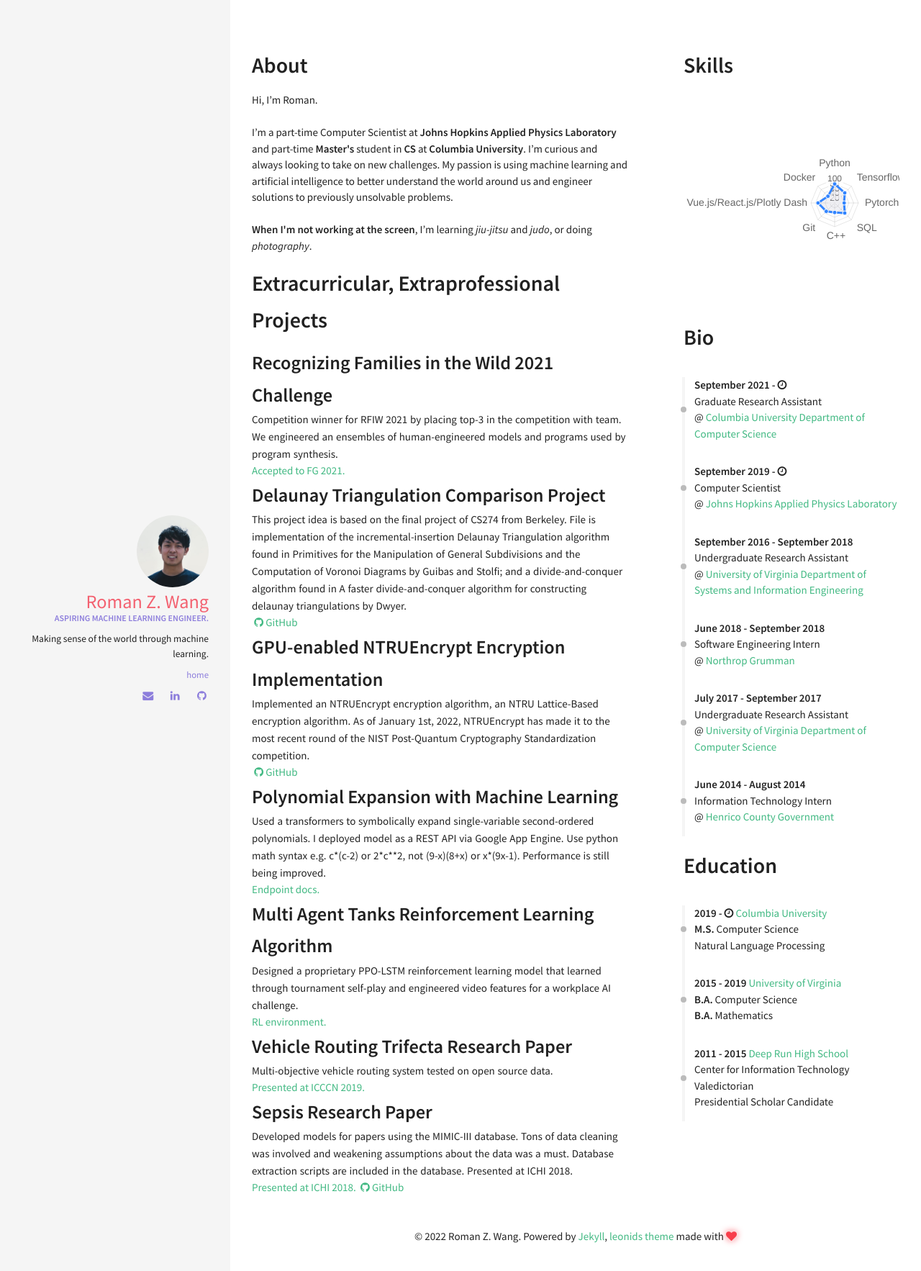
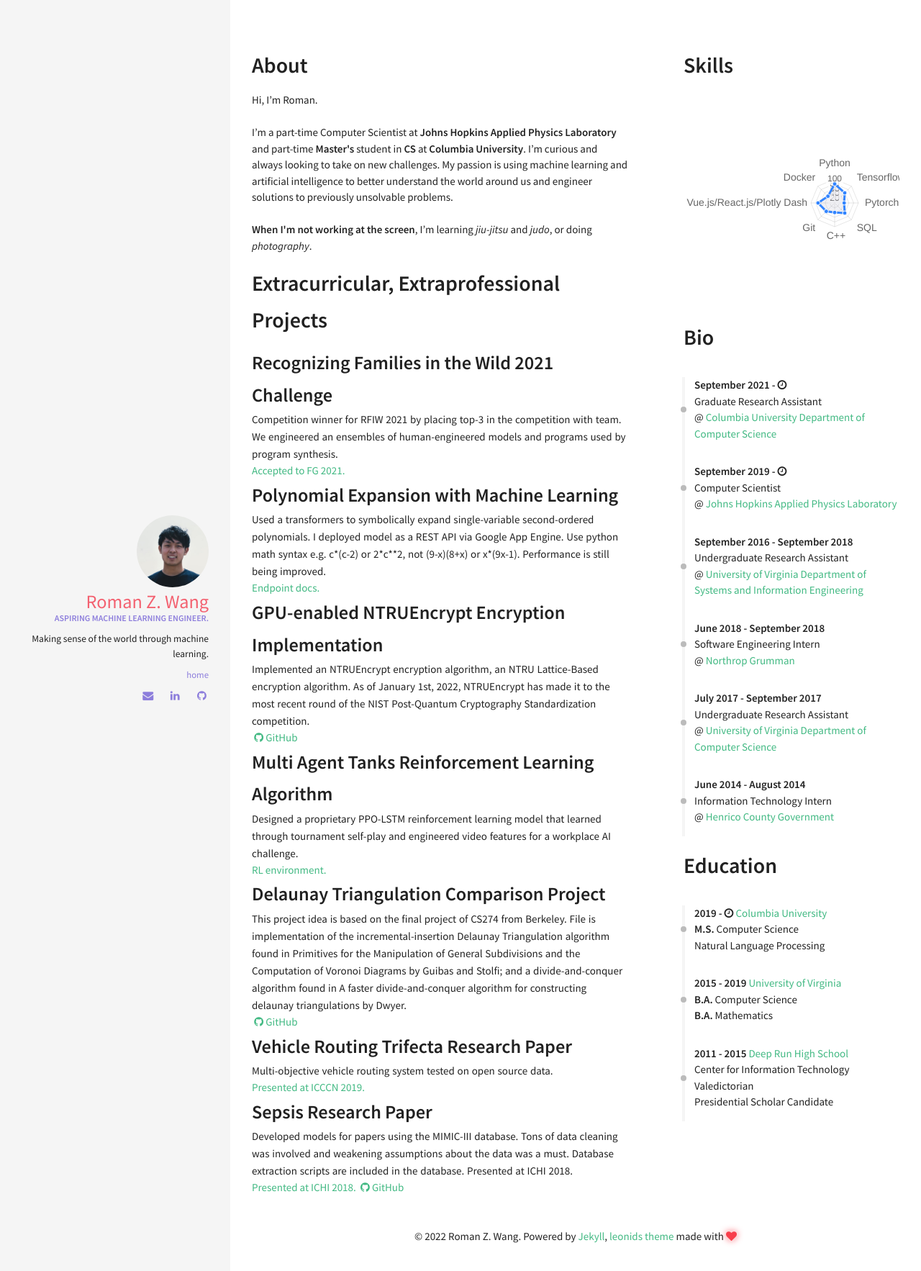
Before and after one commit to RomanZWang/romanzwang.github.io, a Jekyll site: the page built from index.html, in a window 1280 px wide. Shown: the top 1766 px of the page at 72% size. Built offline with Jekyll 4.4.1, drawn with Linux system fonts in a browser that asks for light colours; nearby versions of some CDN libraries.

```diff
--- a/_data/index/projects.yml
+++ b/_data/index/projects.yml
@@ -4,23 +4,23 @@
   material-link: https://www.cs.columbia.edu/2021/columbia-team-wins-top-3-in-the-fg-2021-families-in-the-wild-kinship-verification/
   material-text: Accepted to FG 2021.
 
-- name: Delaunay Triangulation Comparison Project
-  descr: "This project idea is based on the final project of CS274 from Berkeley. File is implementation of the incremental-insertion Delaunay Triangulation algorithm found in Primitives for the Manipulation of General Subdivisions and the Computation of Voronoi Diagrams by Guibas and Stolfi; and a divide-and-conquer algorithm found in A faster divide-and-conquer algorithm for constructing delaunay triangulations by Dwyer."
-  github: https://github.com/RomanZWang/delaunay-triangulation
+- name: Polynomial Expansion with Machine Learning
+  descr: "Used a transformers to symbolically expand single-variable second-ordered polynomials. I deployed model as a REST API via Google App Engine. Use python math syntax e.g. c*(c-2) or 2*c**2, not (9-x)(8+x) or x*(9x-1). Performance is still being improved."
+  material-link: https://pelagic-tracker-337505.uc.r.appspot.com/docs
+  material-text: Endpoint docs.
 
 - name: GPU-enabled NTRUEncrypt Encryption Implementation
   descr: "Implemented an NTRUEncrypt encryption algorithm, an NTRU Lattice-Based encryption algorithm. As of January 1st, 2022, NTRUEncrypt has made it to the most recent round of the NIST Post-Quantum Cryptography Standardization competition."
   github: https://github.com/RomanZWang/NTRU
 
-- name: Polynomial Expansion with Machine Learning
-  descr: "Used a transformers to symbolically expand single-variable second-ordered polynomials. I deployed model as a REST API via Google App Engine. Use python math syntax e.g. c*(c-2) or 2*c**2, not (9-x)(8+x) or x*(9x-1). Performance is still being improved."
-  material-link: https://pelagic-tracker-337505.uc.r.appspot.com/docs
-  material-text: Endpoint docs.
-
 - name: Multi Agent Tanks Reinforcement Learning Algorithm
   descr: "Designed a proprietary PPO-LSTM reinforcement learning model that learned through tournament self-play and engineered video features for a workplace AI challenge."
   material-link: https://arxiv.org/abs/2002.11174
   material-text: RL environment.
+
+- name: Delaunay Triangulation Comparison Project
+  descr: "This project idea is based on the final project of CS274 from Berkeley. File is implementation of the incremental-insertion Delaunay Triangulation algorithm found in Primitives for the Manipulation of General Subdivisions and the Computation of Voronoi Diagrams by Guibas and Stolfi; and a divide-and-conquer algorithm found in A faster divide-and-conquer algorithm for constructing delaunay triangulations by Dwyer."
+  github: https://github.com/RomanZWang/delaunay-triangulation
 
 - name: Vehicle Routing Trifecta Research Paper
   descr: "Multi-objective vehicle routing system tested on open source data."
```
